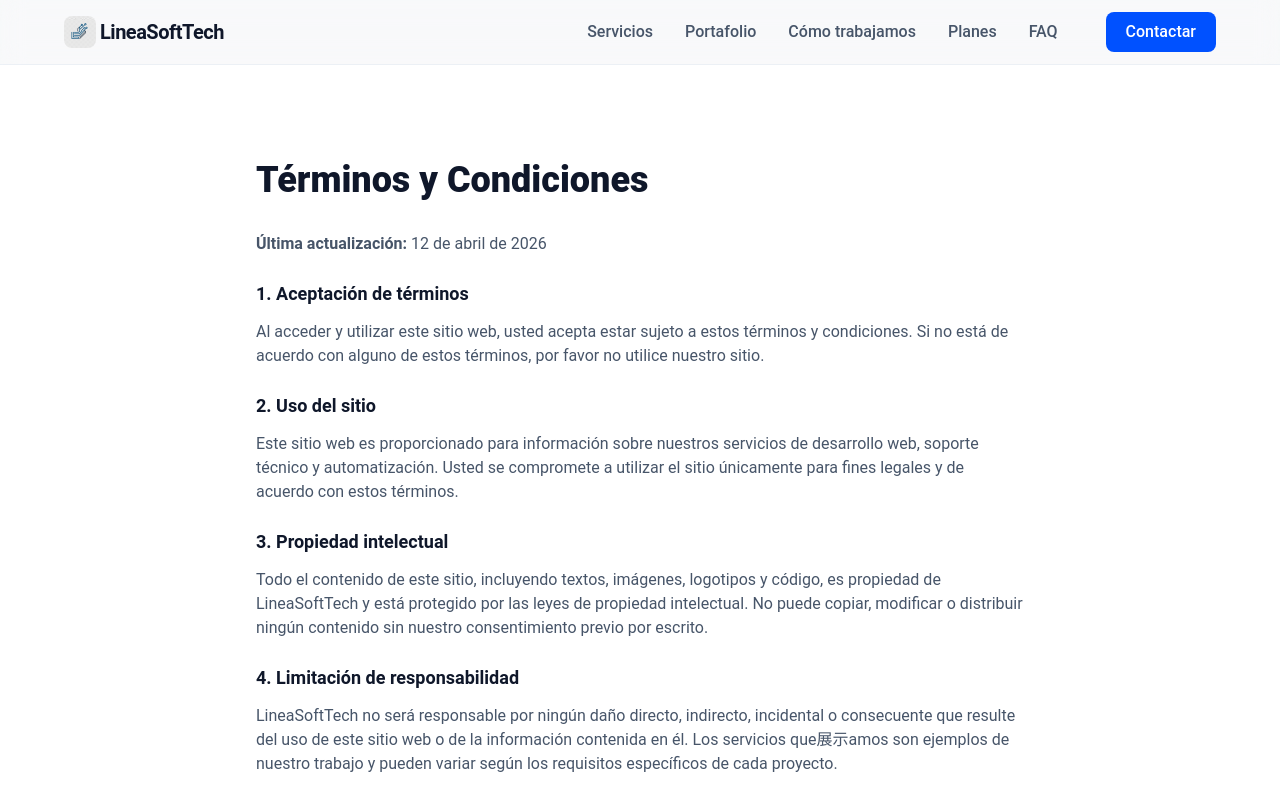
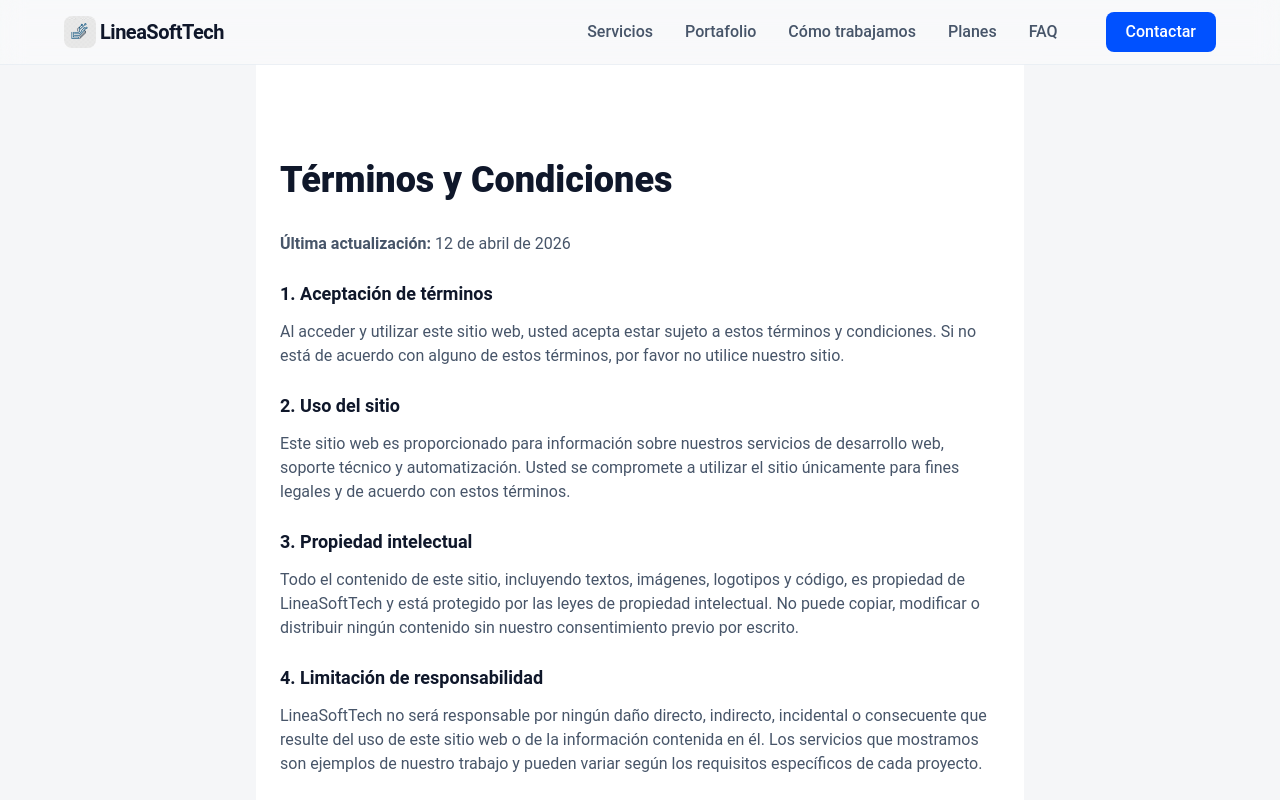
Before and after one commit to Olozano1194/lineaSoftTech_Web, a React (Vite) app: page /terminos in a window 1280 px wide. Shown: the top 800 px of the page. Built offline with nearby package versions, Linux system fonts and the light colour scheme.

Commit message:
fix(legal): eliminar main anidado y agregar SEO component a páginas legales

```diff
--- a/src/pages/legal/CookiesPage.tsx
+++ b/src/pages/legal/CookiesPage.tsx
@@ -1,7 +1,10 @@
+import { SEO } from '../../components/ui/SEO';
+
 const CookiesPage = () => {
     return (
-        <main className="pt-24 pb-16 px-6 min-h-screen bg-white">
-                <article className="max-w-3xl mx-auto">
+        <>
+            <SEO title="Política de Cookies — LineaSoftTech" />
+            <article className="pt-24 pb-16 px-6 min-h-screen bg-white max-w-3xl mx-auto">
                 <h1 className="font-black text-3xl md:text-4xl text-text-primary mb-8">
                     Política de Cookies
                 </h1>
@@ -70,7 +73,7 @@ const CookiesPage = () => {
                     </section>
                 </div>
             </article>
-        </main>
+        </>
     );
 };
 export default CookiesPage;
--- a/src/pages/legal/PrivacyPage.tsx
+++ b/src/pages/legal/PrivacyPage.tsx
@@ -1,7 +1,10 @@
+import { SEO } from '../../components/ui/SEO';
+
 const PrivacyPage = () => {
     return (
-        <main className="pt-24 pb-16 px-6 min-h-screen bg-white">
-                <article className="max-w-3xl mx-auto">
+        <>
+            <SEO title="Política de Privacidad — LineaSoftTech" />
+            <article className="pt-24 pb-16 px-6 min-h-screen bg-white max-w-3xl mx-auto">
                 <h1 className="font-black text-3xl md:text-4xl text-text-primary mb-8">
                     Política de Privacidad
                 </h1>
@@ -69,7 +72,7 @@ const PrivacyPage = () => {
                     </section>
                 </div>
             </article>
-        </main>
+        </>
     );
 };
 export default PrivacyPage;
--- a/src/pages/legal/TermsPage.tsx
+++ b/src/pages/legal/TermsPage.tsx
@@ -1,7 +1,10 @@
+import { SEO } from '../../components/ui/SEO';
+
 const TermsPage = () => {
     return (
-        <main className="pt-24 pb-16 px-6 min-h-screen bg-white">
-                <article className="max-w-3xl mx-auto">
+        <>
+            <SEO title="Términos y Condiciones — LineaSoftTech" />
+            <article className="pt-24 pb-16 px-6 min-h-screen bg-white max-w-3xl mx-auto">
                 <h1 className="font-black text-3xl md:text-4xl text-text-primary mb-8">
                     Términos y Condiciones
                 </h1>
@@ -35,7 +38,7 @@ const TermsPage = () => {
                     <section>
                         <h2 className="font-bold text-text-primary text-lg mb-3">4. Limitación de responsabilidad</h2>
                         <p>
-                                LineaSoftTech no será responsable por ningún daño directo, indirecto, incidental o consecuente que resulte del uso de este sitio web o de la información contenida en él. Los servicios que展示amos son ejemplos de nuestro trabajo y pueden variar según los requisitos específicos de cada proyecto.
+                            LineaSoftTech no será responsable por ningún daño directo, indirecto, incidental o consecuente que resulte del uso de este sitio web o de la información contenida en él. Los servicios que mostramos son ejemplos de nuestro trabajo y pueden variar según los requisitos específicos de cada proyecto.
                         </p>
                     </section>
 
@@ -57,7 +60,7 @@ const TermsPage = () => {
                     </section>
                 </div>
             </article>
-        </main>
+        </>
     );
 };
 export default TermsPage;
```
Lines whose indentation alone changed are shown as unchanged.
